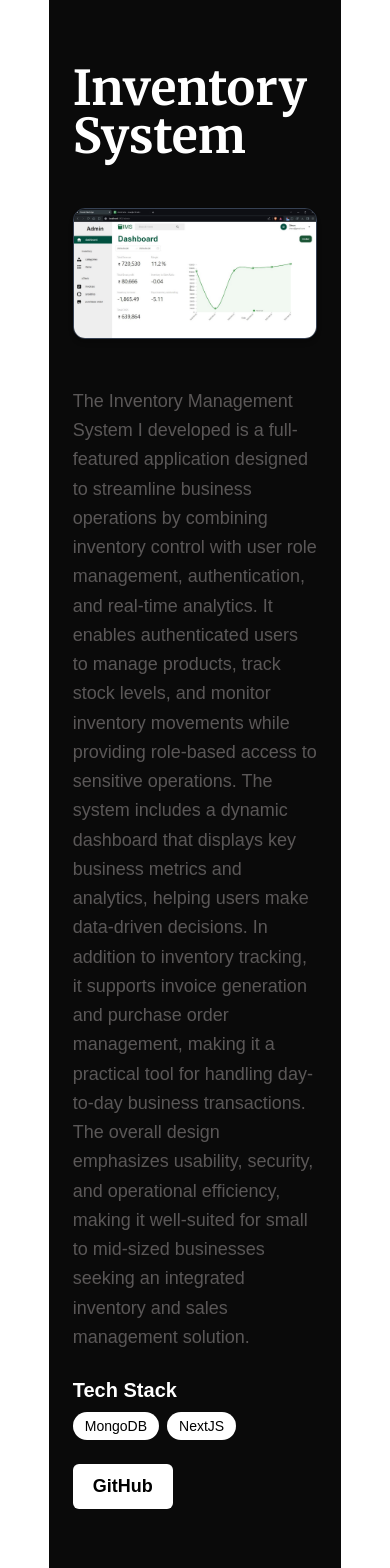
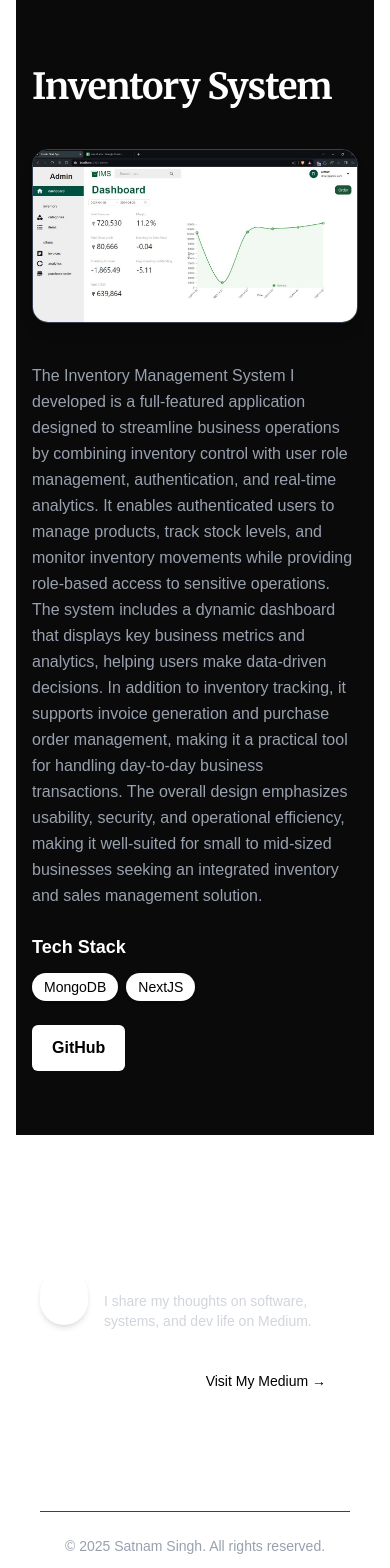
Before and after one commit to satnam2609/portfolio, a Next.js app: page /project/inventory-system in a window 390 px wide. Shown: the top 1568 px of the page. Built offline with nearby package versions, Linux system fonts and the light colour scheme; some icons are missing.

Commit message:
Made it more responsive

```diff
--- a/app/layout.tsx
+++ b/app/layout.tsx
@@ -3,8 +3,8 @@ import "./globals.css";
 import Footer from "@/components/Footer";
 
 export const metadata: Metadata = {
-  title: "Create Next App",
-  description: "Generated by create next app",
+  title: "Portfolio",
+  description: "My portfolio",
 };
 
 export default function RootLayout({
@@ -14,8 +14,9 @@ export default function RootLayout({
 }>) {
   return (
     <html lang="en">
-      <body className="w-[75%] m-auto flex flex-col">
-        {children} <Footer />
+      <body className="w-full px-4 sm:px-6 md:px-12 lg:max-w-[75%] lg:mx-auto flex flex-col">
+        {children}
+        <Footer />
       </body>
     </html>
   );
--- a/components/ProjectPage.tsx
+++ b/components/ProjectPage.tsx
@@ -19,30 +19,30 @@ export default function ProjectPage({
   medium: string;
 }) {
   return (
-    <div className="py-16 px-6 md:px-20 bg-[#0a0a0a] text-white font-sans">
-      <h1 className="text-5xl md:text-7xl font-[Merriweather] font-bold mb-12">
+    <div className="py-16 px-4 sm:px-8 md:px-16 lg:px-24 bg-[#0a0a0a] text-white font-sans">
+      <h1 className="text-4xl sm:text-5xl md:text-6xl lg:text-7xl font-[Merriweather] font-bold mb-10 leading-tight tracking-tight">
         {title}
       </h1>
 
-      <div className="flex flex-col lg:flex-row items-start gap-12">
+      <div className="flex flex-col lg:flex-row items-start gap-10">
         <Image
           src={image}
           alt={`${title} screenshot`}
           width={700}
-          height={100}
-          className="rounded-xl border border-gray-700 shadow-md max-w-full"
+          height={400}
+          className="rounded-2xl border border-gray-700 shadow-lg w-full max-w-xl mx-auto lg:mx-0"
         />
 
-        <div className="flex-1 text-lg leading-relaxed">
-          <p className="mb-6 text-[#5a5757]">{description}</p>
+        <div className="flex-1 text-base sm:text-lg md:text-xl leading-relaxed">
+          <p className="mb-6 text-gray-400">{description}</p>
 
-          <div className="mb-4">
-            <h3 className="text-xl font-semibold mb-2">Tech Stack</h3>
+          <div className="mb-6">
+            <h3 className="text-lg sm:text-xl font-semibold mb-3">Tech Stack</h3>
             <div className="flex flex-wrap gap-2">
               {stack.map((item, idx) => (
                 <span
                   key={idx}
-                  className="bg-white text-black px-3 py-1 rounded-full text-sm font-medium"
+                  className="bg-white text-black px-3 py-1 rounded-full text-sm font-medium shadow"
                 >
                   {item}
                 </span>
@@ -50,21 +50,23 @@ export default function ProjectPage({
             </div>
           </div>
 
-          <div className="flex gap-6 mt-6">
+          <div className="flex flex-wrap gap-4 mt-6">
             <Link
               href={git}
               target="_blank"
-              className="bg-white text-black px-5 py-2 rounded-md font-semibold hover:bg-gray-200 transition"
+              className="bg-white text-black px-5 py-2.5 rounded-md font-semibold hover:bg-gray-200 transition-all"
             >
               GitHub
             </Link>
-            {medium.length>0?<Link
-              href={medium}
-              target="_blank"
-              className="border border-white px-5 py-2 rounded-md font-semibold hover:bg-white hover:text-black transition"
-            >
-              Read on Medium
-            </Link>:""}
+            {medium.length > 0 && (
+              <Link
+                href={medium}
+                target="_blank"
+                className="border border-white px-5 py-2.5 rounded-md font-semibold hover:bg-white hover:text-black transition-all"
+              >
+                Read on Medium
+              </Link>
+            )}
           </div>
         </div>
       </div>
```
